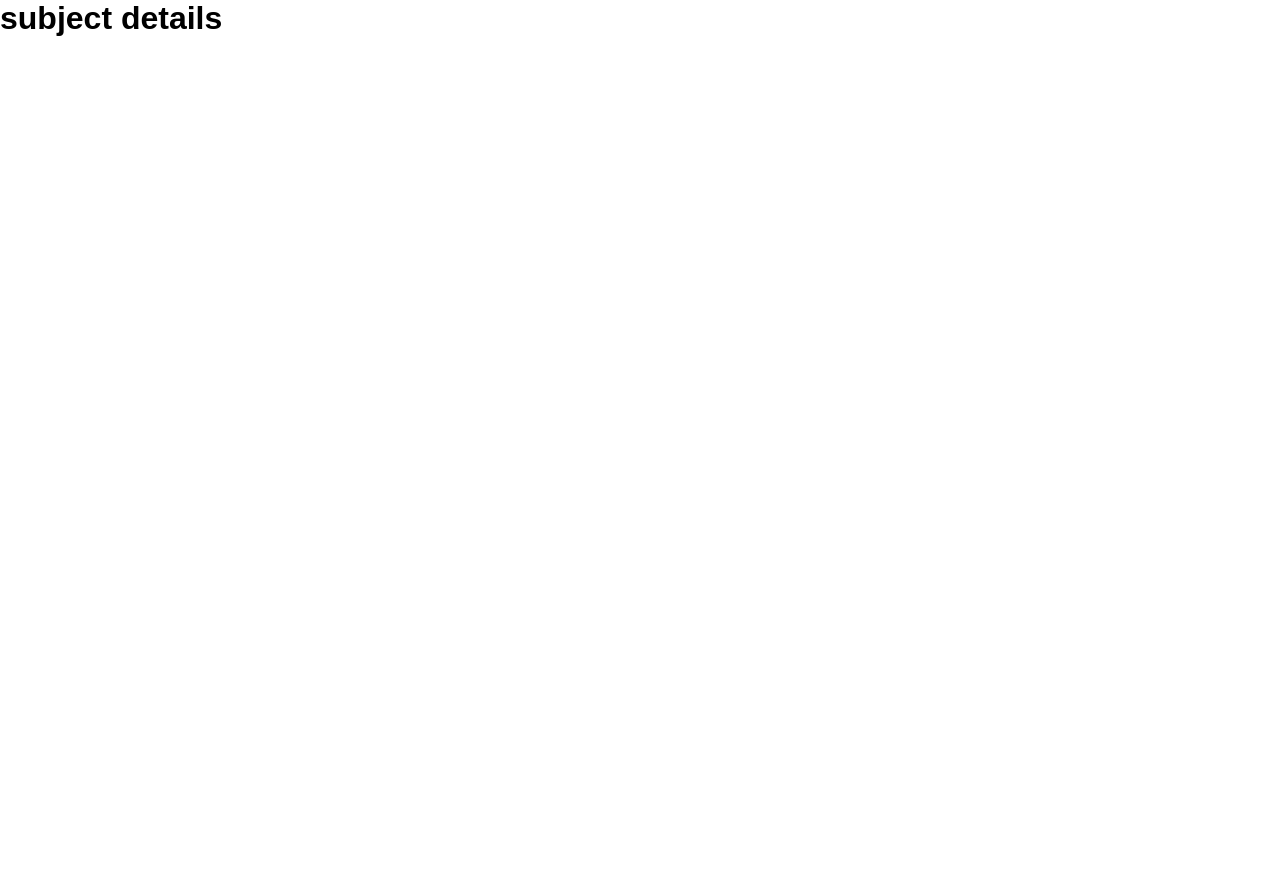
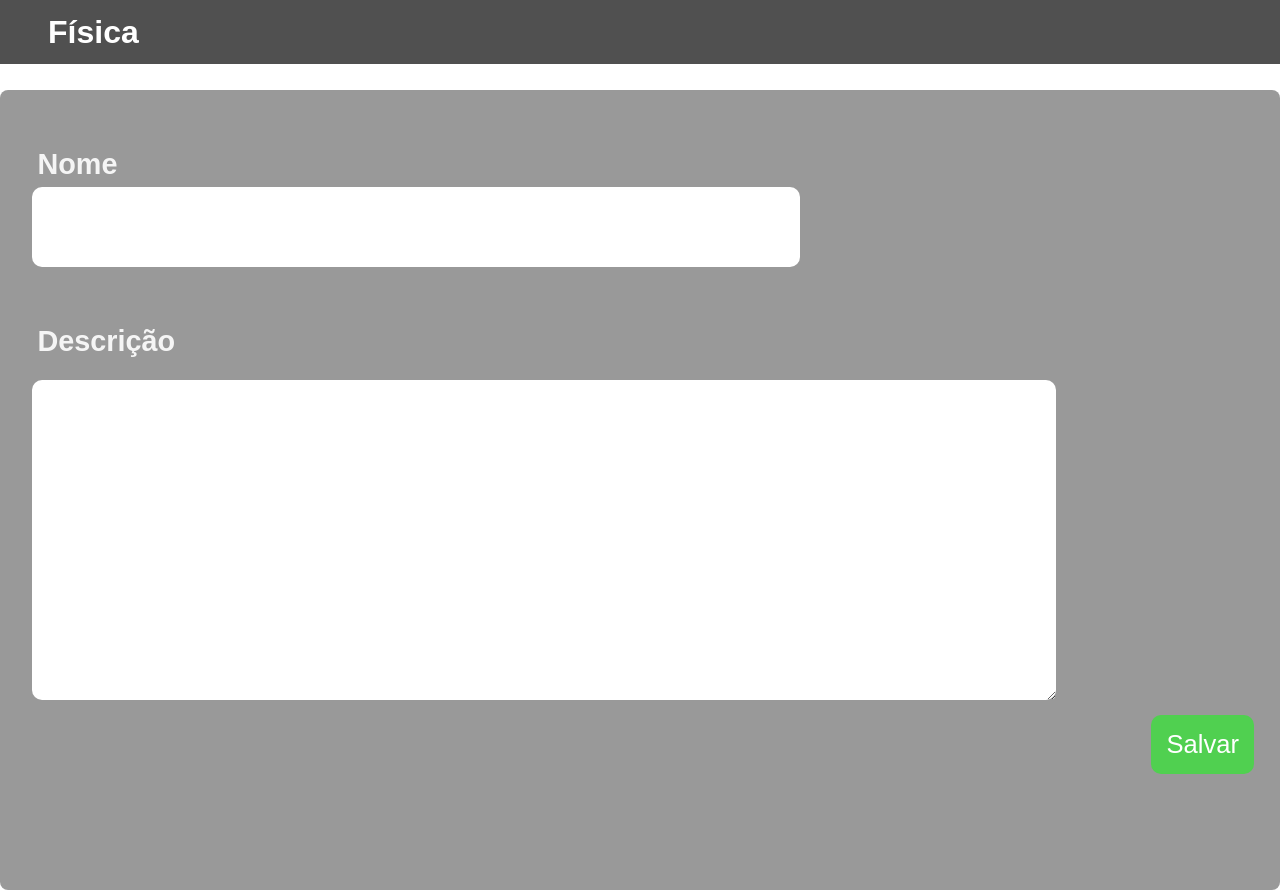
Before and after one commit to Lucky-ta/Motrix-Project, a Next.js app: page /subject/1 in a window 1280 px wide. Before the commit the page ends 800 px from the top, so only its background shows below. Built offline with nearby package versions, Linux system fonts and the light colour scheme; no server answers.

Commit message:
Set edit subject page inital css

```diff
--- a/src/components/MenusOptions/MenuOptions.tsx
+++ b/src/components/MenusOptions/MenuOptions.tsx
@@ -15,10 +15,7 @@ function MenuOptions({ subject }: MenuOptionsPropsShape) {
   };
 
   const excludeSubject = async () => {
-    console.log('REQUEST DELETE', subject.id);
-    const response = await deleteSubject(subject.id);
-    console.log(response);
-
+    await deleteSubject(subject.id);
   };
 
   return (
--- /dev/null
+++ b/src/components/editForm/EditForm.tsx
@@ -0,0 +1,52 @@
+import React, { useState } from 'react';
+import {
+  EditFormButton,
+  EditFormContainer,
+  EditFormInput,
+  EditFormLabel,
+  EditFormTextarea,
+} from '.';
+import { SubjectShape } from '../../contexts/MyContext';
+
+interface EditFormPropsShape {
+  subject: SubjectShape;
+}
+
+function EditForm({ subject }: EditFormPropsShape) {
+  const [editSubject, setEditSubject] = useState({});
+  const saveSubjectChanges = () => {
+    console.log('salvo mudanças', editSubject);
+  };
+
+  const handleForomData = ({ target }: any) => {
+    setEditSubject({
+      ...editSubject,
+      [target.id]: target.value,
+    });
+  };
+
+  return (
+    <EditFormContainer>
+      <EditFormLabel htmlFor="name">Nome</EditFormLabel>
+      <EditFormInput
+        id="name"
+        onChange={(e) => handleForomData(e)}
+        type="text"
+        defaultValue={subject.name}
+      />
+      <EditFormLabel htmlFor="description">Descrição</EditFormLabel>
+      <EditFormTextarea
+        onChange={(e) => handleForomData(e)}
+        id="description"
+        cols={30}
+        rows={10}
+        defaultValue={subject.description}
+      />
+      <EditFormButton type="button" onClick={saveSubjectChanges}>
+        Salvar
+      </EditFormButton>
+    </EditFormContainer>
+  );
+}
+
+export default EditForm;
--- /dev/null
+++ b/src/components/editForm/index.ts
@@ -0,0 +1,81 @@
+import styled from 'styled-components';
+
+export const EditFormContainer = styled.form`
+    display: flex;
+    flex-direction: column;
+    width: 100%;
+    height: 100vh;
+    background-color: rgba(0, 0, 0, 0.4);
+    border-radius: 8px;
+`;
+
+export const EditFormInput = styled.input`
+    margin-top: 4em;
+    height: 5em;
+    width: 60%;
+    background: none;
+    border: none;
+    background-color: white;
+    border-radius: 10px;
+    margin-left: 2em;
+    padding-left: 2em;
+
+    font-size: 1em;
+    font-weight: 700;
+`;
+
+export const EditFormTextarea = styled.textarea`
+    margin-top: 5em;
+    margin-left: 2em;
+    border-radius: 10px;
+    width: 80%;
+    height: 20em;
+    background: none;
+    border: none;
+    background-color: white;
+    border-radius: 10px;
+    font-size: 1em;
+    font-weight: 700;
+    padding-left: 2em;
+    padding-top: 2em;
+
+`;
+
+export const EditFormButton = styled.button`
+    position: absolute;
+    bottom: 1em;
+    right: 1em;
+
+    font-size: 1.6em;
+
+    background: none;
+    border: none;
+    background-color: #50D050;
+    color: white;
+    padding: 0.6em;
+    border-radius: 10px;
+
+    &&:hover {
+        color: #50D050;
+        background-color: white;
+        border: 1px solid #50D050;
+
+        cursor: pointer;
+    }
+
+    @media screen and (max-width: 830px) {
+        top: 4em;
+        right: 0.4em;
+        bottom: initial;
+
+    }
+`;
+
+export const EditFormLabel = styled.label`
+    color: whitesmoke;
+    padding-left: 1.3em;
+    font-size: 1.8em;
+    font-weight: 700;
+
+    transform: translate(0em, 2em);
+`;
--- a/src/pages/index.tsx
+++ b/src/pages/index.tsx
@@ -1,3 +1,4 @@
+import { GetServerSideProps } from 'next';
 import React, { useContext } from 'react';
 import AddSubjectsButton from '../components/AddSubjectButton/AddSubjectsButton';
 import Header from '../components/Header/Header';
@@ -30,13 +31,13 @@ function Home({ data }: HomePropsShape) {
   );
 }
 
-export async function getServerSideProps() {
+export const getServerSideProps: GetServerSideProps = async () => {
   const subjects = await getAllSubjects();
   return {
     props: {
       data: subjects,
     },
   };
-}
+};
 
 export default Home;
--- a/src/pages/subject/[id].tsx
+++ b/src/pages/subject/[id].tsx
@@ -1,11 +1,48 @@
+import { GetStaticPaths, GetStaticProps } from 'next';
 import React from 'react';
+import EditForm from '../../components/editForm/EditForm';
+import Header from '../../components/Header/Header';
+import { SubjectShape } from '../../contexts/MyContext';
+import { getAllSubjects, getSubjectById } from '../../services/subjectApis';
 
-function SubjectDetails() {
+interface SubjectDetailsPropsShape {
+  data: SubjectShape;
+}
+
+function SubjectDetails({ data }: SubjectDetailsPropsShape) {
   return (
     <div>
-      <h1>subject details</h1>
+      <Header contentTitle="Física" />
+      <EditForm subject={data} />
     </div>
   );
 }
 
+export const getStaticPaths: GetStaticPaths = async () => {
+  const subjects = await getAllSubjects();
+
+  const paths = subjects.map((subject: SubjectShape) => ({
+    params: {
+      id: JSON.stringify(subject.id),
+    },
+  }));
+
+  return {
+    paths,
+    fallback: false,
+  };
+};
+
+export const getStaticProps: GetStaticProps = async (context: any) => {
+  const { id } = context.params;
+
+  const subject = await getSubjectById(id);
+
+  return {
+    props: {
+      data: subject,
+    },
+  };
+};
+
 export default SubjectDetails;
--- a/src/services/subjectApis.ts
+++ b/src/services/subjectApis.ts
@@ -16,7 +16,7 @@ const getAllSubjects = async () => {
 
 const getSubjectById = async (id: number) => {
   try {
-    const response = await Api.get(`/subject${id}`);
+    const response = await Api.get(`/subject/${id}`);
     return response.data;
   } catch (e: any) {
     return { message: e.message };
```
